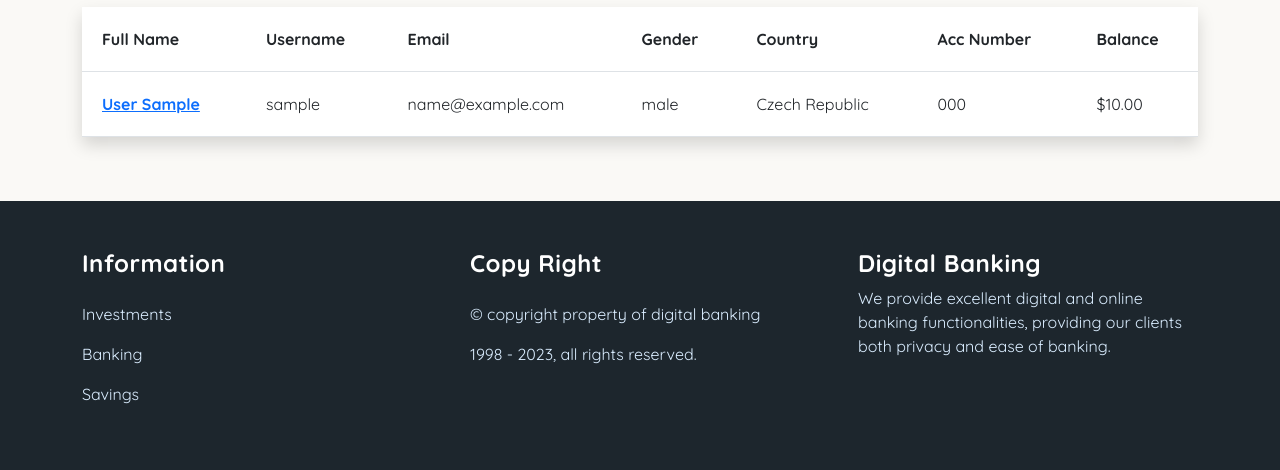
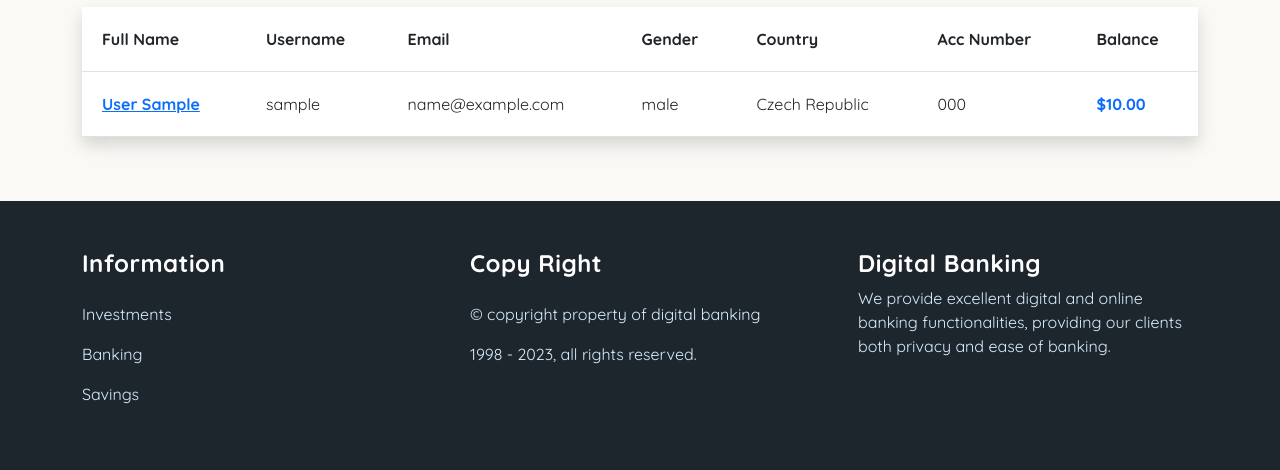
Before and after one commit to ndmichael/digital_banking, a Django app: template admin_dashboard/templates/dashboard/dashboard.html in a window 1280 px wide. Shown: the part 864-1334 px from the top of the page. Run offline with Django 5.2, Linux system fonts and the light colour scheme; tables that the repository leaves empty hold one stand-in row (values such as "Sample post"); the template is opened without the code that fills it: values that come from a table or form of the project are taken from there, most other values are stand-ins (such as "Sample title", 1, 10 or a date in 2020); some libraries are stand-ins or nearby versions.

Commit message:
made balance bold n solid

```diff
--- a/admin_dashboard/templates/dashboard/dashboard.html
+++ b/admin_dashboard/templates/dashboard/dashboard.html
@@ -138,7 +138,7 @@
                             </td>
                             <td>{{ user.country.name}}</td>
                             <td>{{user.savings.number }}</td>
-                            <td>&#36;{{user.savings.balance}}</td>
+                            <td class="fw-bold text-primary">&#36;{{user.savings.balance}}</td>
                         </tr>
                         {% endfor %}
                     </tbody>
```
